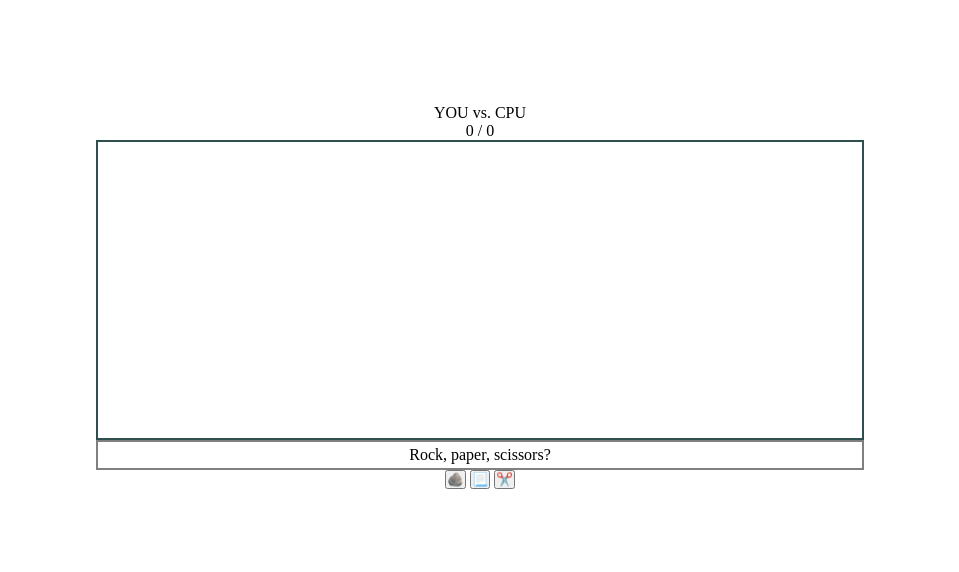
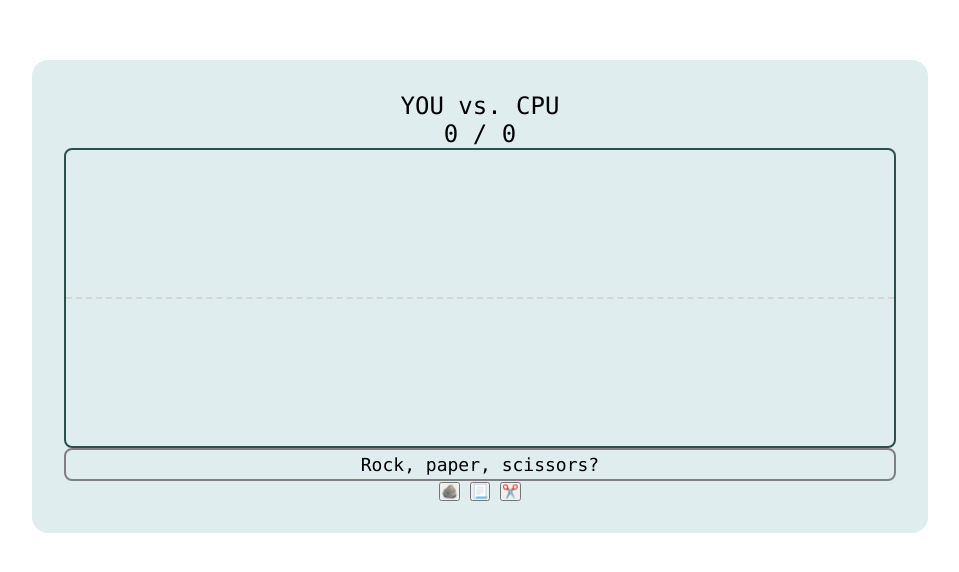
Before and after one commit to gisha313/rock-paper-scissors, a plain HTML site: page index.html in a window 1280 px wide. Shown: the part 104-676 px from the top of the page, without its empty margins (160-1119 px from the left). Drawn offline with Linux system fonts and the light colour scheme.

Commit message:
Edit style.css

```diff
--- a/style.css
+++ b/style.css
@@ -2,6 +2,7 @@
     padding: 0;
     margin: 0;
     box-sizing: border-box;
+    font-family: 'Consolas', 'Courier New', monospace;
 }
 
 .game-wrapper {
@@ -12,11 +13,14 @@
 }
 
 .game {
-    width: 60%;
+    width: 70%;
     display: flex;
     justify-content: center;
     align-items: center;
     flex-direction: column;
+    padding: 32px;
+    border-radius: 16px;
+    background-color: rgba(210, 229, 232, 0.7);
 }
 
 .score {
@@ -25,6 +29,7 @@
     align-items: center;
     text-align: center;
     flex-direction: column;
+    font-size: 24px;
 }
 
 .arena {
@@ -33,12 +38,22 @@
     border: 2px solid darkslategrey;
     display: flex;
     flex-direction: column;
+    border-radius: 8px;
 }
 
 
 .human-choice, .computer-choice {
     flex: 1;
     width: 100%;
+    display: flex;
+    justify-content: center;
+    align-items: center;
+    text-shadow: 0 0 40px white;
+    font-size: 32px;
+}
+
+.human-choice {
+    border-top: 2px dashed rgb(214, 214, 214);
 }
 
 .msg {
@@ -46,4 +61,6 @@
     text-align: center;
     padding: 4px;
     border: 2px solid gray;
+    font-size: 18px;
+    border-radius: 8px;
 }
```
